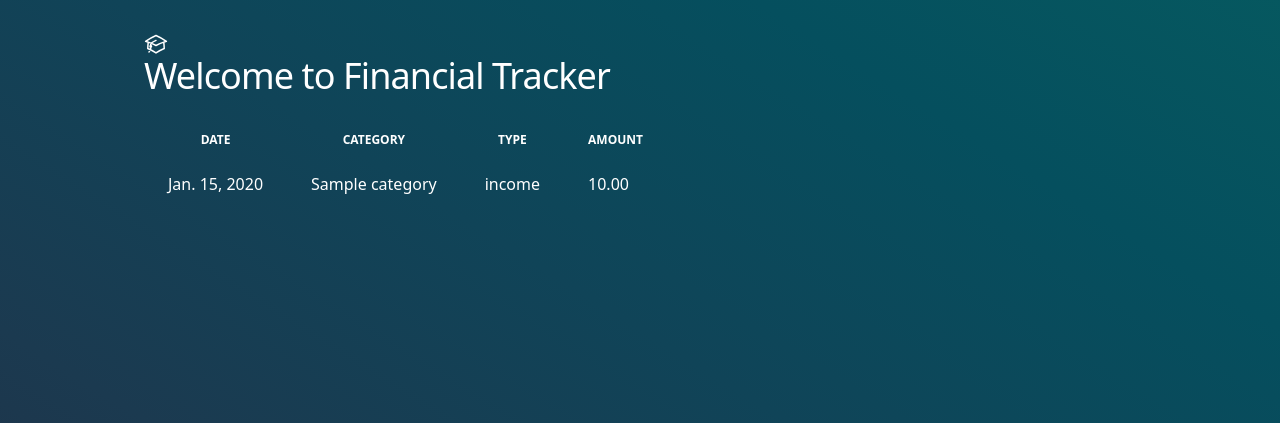
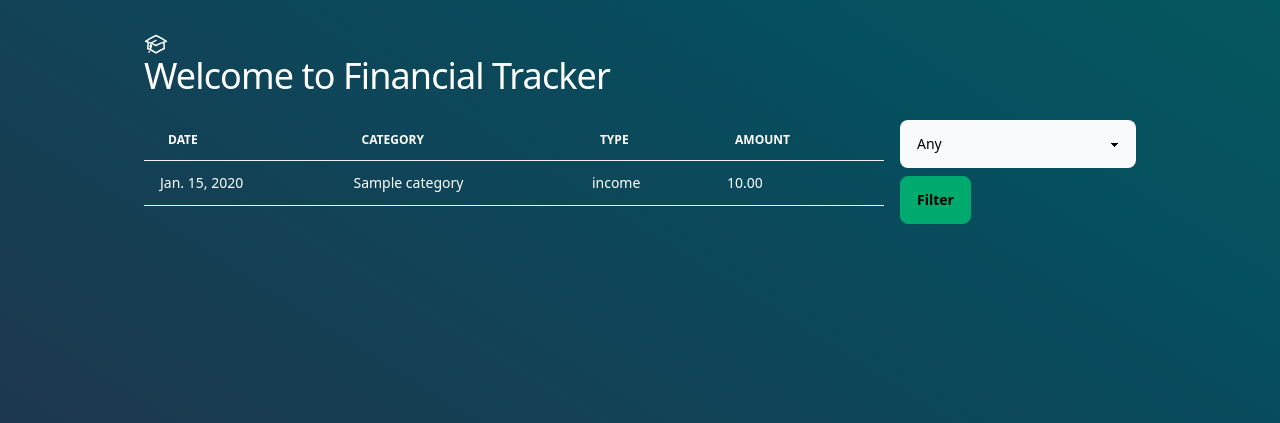
Before and after one commit to peacewalker122/Django-Finance-Tracker, a Django app: page /transactions/ in a window 1280 px wide. Shown: the part 72-495 px from the top of the page. Run offline with Django 4.2, Linux system fonts and the light colour scheme; a user stored in the database is signed in; tables that the repository leaves empty hold one stand-in row (values such as "Sample post"); some libraries are stand-ins or nearby versions.

Commit message:
adjust ui

```diff
--- a/finance_project/settings.py
+++ b/finance_project/settings.py
@@ -35,10 +35,10 @@ INSTALLED_APPS = [
     'allauth',
     'allauth.account',
     'allauth.socialaccount',
+    "django_filters",
 
     # project apps
     "tracker",
-
 
 ]
 
--- /dev/null
+++ b/tracker/filter.py
@@ -0,0 +1,16 @@
+import django_filters
+
+from tracker.models import Transaction
+
+
+class TransactionFilter(django_filters.FilterSet):
+    transaction_type = django_filters.ChoiceFilter(
+        choices=Transaction.TRANSACTION_CHOICES,
+        field_name='type',
+        lookup_expr='iexact',
+        empty_label='Any'
+    )
+
+    class Meta:
+        model = Transaction
+        fields = ['transaction_type']
--- a/tracker/models.py
+++ b/tracker/models.py
@@ -29,3 +29,6 @@ class Transaction(models.Model):
 
     def __str__(self):
         return f"{self.type} of {self.amount} on {self.date} by {self.user}"
+
+    class Meta:
+        ordering = ['-date']
--- a/tracker/templates/tracker/base.html
+++ b/tracker/templates/tracker/base.html
@@ -16,6 +16,7 @@
     <!-- HTMX -->
     <script src="https://unpkg.com/htmx.org@1.9.10" integrity="sha384-D1Kt99CQMDuVetoL1lrYwg5t+9QdHe7NLX/SoJYkXDFfX37iInKRy5xLSi8nO7UC" crossorigin="anonymous"></script>
     <script src="https://cdn.tailwindcss.com?plugins=typography"></script>
+    <link href="https://cdn.jsdelivr.net/npm/daisyui@4.12.14/dist/full.min.css" rel="stylesheet" type="text/css" />
 
     <!-- Custom files -->
     <link href="{% static 'css/styles.css' %}" rel="stylesheet" />
--- a/tracker/templates/tracker/transactions-list.html
+++ b/tracker/templates/tracker/transactions-list.html
@@ -1,4 +1,5 @@
 {% extends "tracker/base.html" %}
+{% load widget_tweaks %}
 
 {% block head_title %}
     Transactions List
@@ -14,7 +15,10 @@
     </h1>
 
     <div class="relative overflow-x x-auto text-white">
-        {% if transactions %}
+
+        <div class="flex flex-col-reverse md:grid md:grid-cols-4 gap-4" id="transactions-container">
+            <div class="col-span-3">
+            {% if filter.qs %}
                 <table class="table">
                     <thead class="text-xs text-white uppercase">
                     <tr>
@@ -26,12 +30,12 @@
                     </thead>
 
                     <tbody>
-                {% for transaction in transactions %}
+                    {% for transaction in filter.qs %}
                         <tr>
-                        <td class="px-6 py-3">{{ transaction.date }}</td>
-                        <td class="px-6 py-3">{{ transaction.category }}</td>
-                        <td class="px-6 py-3">{{ transaction.type }}</td>
-                        <td class="px-6 py-3">{{ transaction.amount }}</td>
+                            <td>{{ transaction.date }}</td>
+                            <td>{{ transaction.category }}</td>
+                            <td>{{ transaction.type }}</td>
+                            <td>{{ transaction.amount }}</td>
                         </tr>
                     {% endfor %}
                     </tbody>
@@ -42,5 +46,22 @@
             {% endif %}
             </div>
 
+            <div class="col-span-1">
+                <form method="GET">
+                    <div class="mb-2 form-control">
+                        {{ filter.transaction_type|add_label_class:"label text-white" }}
+                        {% render_field filter.form.transaction_type class="select bg-gray-50 text-black" %}
+                    </div>
+
+                    <button class="btn btn-success">
+                        Filter
+                    </button>
+                </form>
+            </div>
+        </div>
+
+
+    </div>
+
 
 {% endblock %}
--- a/tracker/views.py
+++ b/tracker/views.py
@@ -1,5 +1,7 @@
 from django.contrib.auth.decorators import login_required
 from django.shortcuts import render
+
+from tracker.filter import TransactionFilter
 from tracker.models import Transaction
 
 
@@ -9,7 +11,11 @@ def index(request):
 
 @login_required
 def transaction_list(request):
-    transactions = Transaction.objects.filter(user=request.user)
-    context = {'transactions': transactions}
+    transactions = TransactionFilter(
+        request.GET,
+        queryset=Transaction.objects.filter(user=request.user)
+    )
+
+    context = {'filter': transactions}
 
     return render(request, 'tracker/transactions-list.html', context)
```
Lines whose indentation alone changed are shown as unchanged.
